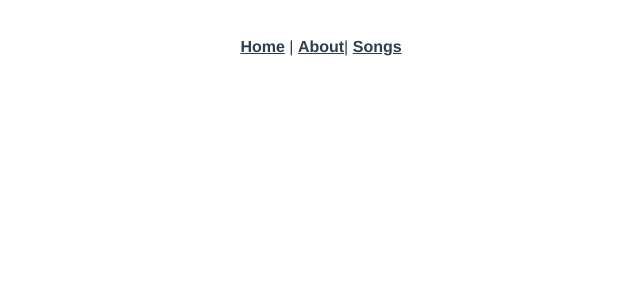
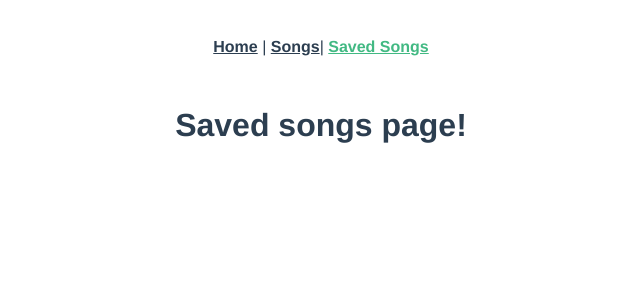
Before and after one commit to brittneynusbaum/theatre-capstone-frontend, a Vue app: page /saved in a window 1280 px wide. Before the commit this address had no page. Shown: the top 300 px of the page, without its empty margins (319-959 px from the left). Built offline with nearby package versions, Linux system fonts and the light colour scheme.

Commit message:
adds saved songs page

```diff
--- a/src/App.vue
+++ b/src/App.vue
@@ -1,8 +1,8 @@
 <template>
   <nav>
     <router-link to="/">Home</router-link> |
-    <router-link to="/about">About</router-link>|
-    <router-link to="/songs">Songs</router-link>
+    <router-link to="/songs">Songs</router-link>|
+    <router-link to="/saved">Saved Songs</router-link>
   </nav>
   <router-view />
 </template>
--- a/src/router/index.js
+++ b/src/router/index.js
@@ -1,6 +1,7 @@
 import { createRouter, createWebHistory } from 'vue-router'
 import HomeView from '../views/HomeView.vue'
 import SongsIndex from '../views/SongsIndex.vue'
+import SavedSongs from '../views/SavedSongs.vue'
 
 const routes = [
   {
@@ -14,12 +15,17 @@ const routes = [
     component: SongsIndex
   },
   {
+    path: '/saved',
+    name: 'saved',
+    component: SavedSongs
+  },
+  {
     path: '/about',
     name: 'about',
     // route level code-splitting
     // this generates a separate chunk (about.[hash].js) for this route
     // which is lazy-loaded when the route is visited.
-    component: () => import(/* webpackChunkName: "about" */ '../views/AboutView.vue')
+    component: () => import(/* webpackChunkName: "about" */ '../views/SavedSongs.vue')
   }
 ]
 
--- a/src/views/AboutView.vue
+++ b/src/views/SavedSongs.vue
@@ -1,5 +1,5 @@
 <template>
   <div class="about">
-    <h1>This is an about page</h1>
+    <h1>Saved songs page!</h1>
   </div>
 </template>
```
